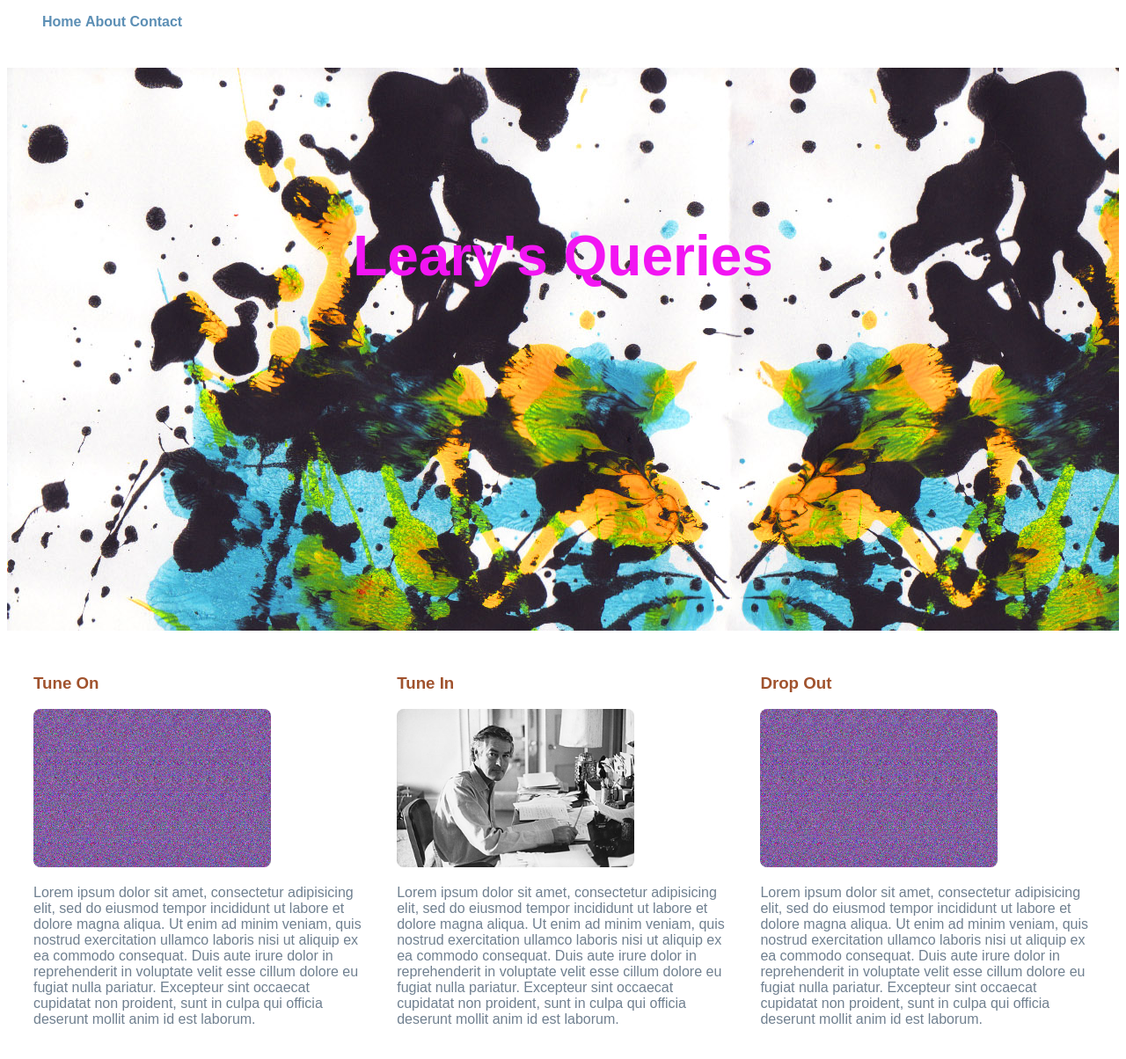
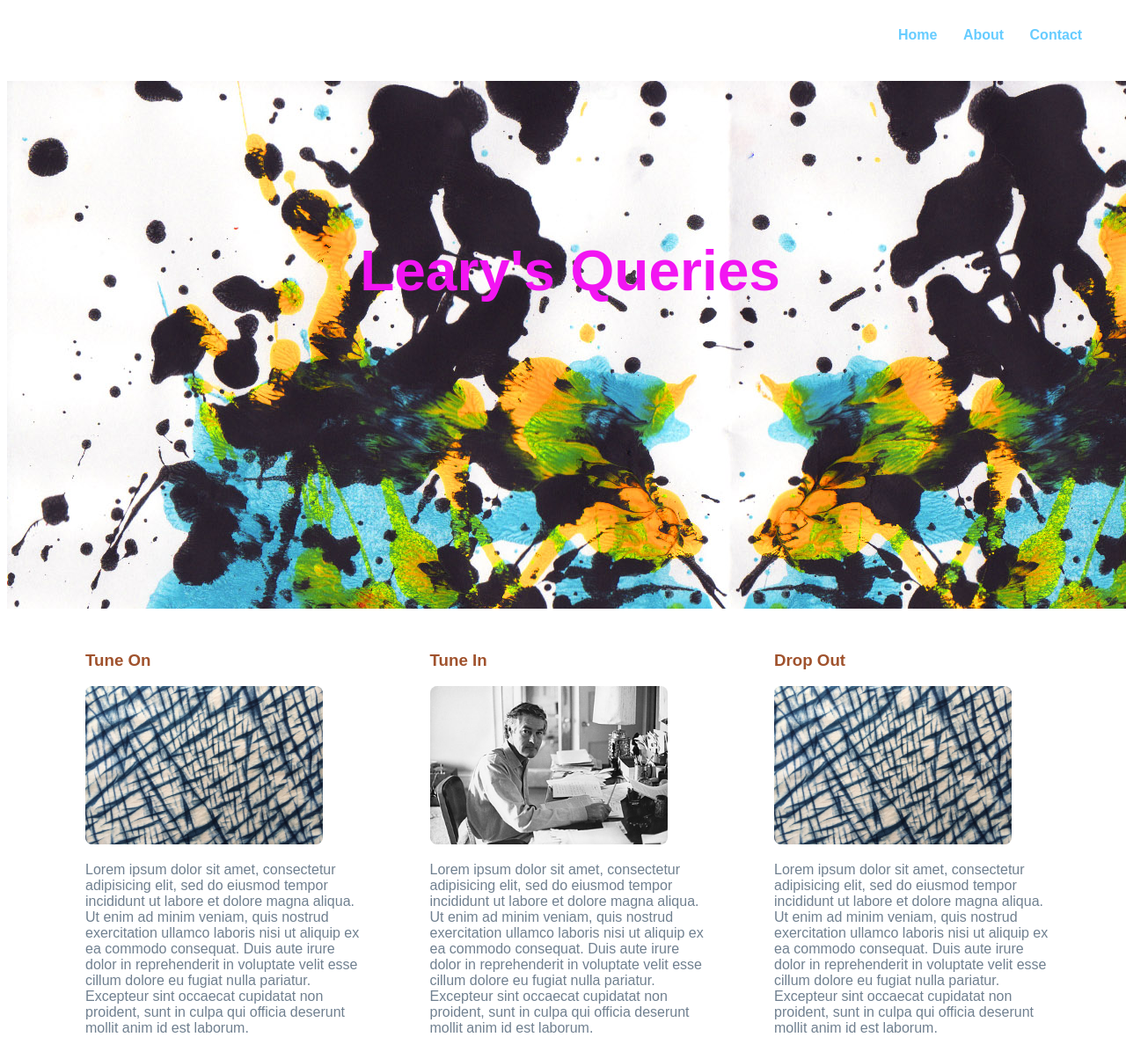
Before and after one commit to Slyncorey34/Leary-s-Queries, a plain HTML site: page index.html in a window 1280 px wide. Shown: the whole page at 88% size. Drawn offline with Linux system fonts and the light colour scheme.

Commit message:
Shift navbar right

```diff
--- a/index.html
+++ b/index.html
@@ -6,9 +6,12 @@
 	<link rel="stylesheet" type="text/css" href="style.css">
 	<title>Leary's Queries</title>
 </head>
-	<nav class="navbar navbar-fixed-top">
+	<div class="mq-sm">
+			<h1>Leary's Queries</h1>
+		</div>
+	<nav class="navbar">
 		<div class="container">
-			<ul class="nav navbar navbar-right">
+			<ul class="nav-links">
 			<li><a href="#">Home</a></li>
 			<li><a href="#">About</a></li>
 			<li><a href="#">Contact</a></li>
@@ -16,7 +19,7 @@
 		</div>
 	</nav>
 	<body>
-		<!-- Jumbtron of inkblot in navy with some yellow or mint text -->
+
 		<div class="jumbotron">
 			<h1>Leary's Queries</h1>
 		</div>
@@ -24,7 +27,7 @@
 		<div class="container-col">
 			<div class="col-md-4">
 				<h3>Tune On</h3>
-				<img src="magiceye.jpg" height="180px" width="270px">
+				<img src="shibori.jpg" height="180px" width="270px">
 				<p>Lorem ipsum dolor sit amet, consectetur adipisicing elit, sed do eiusmod
 				tempor incididunt ut labore et dolore magna aliqua. Ut enim ad minim veniam,
 				quis nostrud exercitation ullamco laboris nisi ut aliquip ex ea commodo
@@ -44,7 +47,7 @@
 			</div>
 			<div class="col-md-4">
 				<h3>Drop Out</h3>
-				<img src="magiceye.jpg" height="180px" width="270px">
+				<img src="shibori.jpg" height="180px" width="270px">
 				<p>Lorem ipsum dolor sit amet, consectetur adipisicing elit, sed do eiusmod
 				tempor incididunt ut labore et dolore magna aliqua. Ut enim ad minim veniam,
 				quis nostrud exercitation ullamco laboris nisi ut aliquip ex ea commodo
--- a/style.css
+++ b/style.css
@@ -1,36 +1,45 @@
-/*looks good at tablet (iPad, Galaxy, etc)*/
+/*Default size: big*/
+/*@media all and (max-width: 1400px) and (min-width: 1201px){*/
 	body {
 		font-family: Arial;
 
 	}
+	.mq-sm {
+		display: none;
+	}
 	.jumbotron {
 		background-image: url("inkblotblue.jpg");
-	/*background-position: center;*/
-	height: 80vh;
+		height: 75vh;
 		color: #f215f2;
 		text-align: center;
-	width: 100%;
+		width: 100vw;
 	}
 	.jumbotron h1 {
 		font-size: 400%;
 		padding-top: 14%;
 	}
+	.nav-links {
+		margin-left: 75%;
+	}
 	.navbar a {
 		text-decoration: none;
-	color: #5C8FB5;
+		color: #66CCFF;
 		font-weight: bold;
 	}
-.navbar li{
+	.navbar li {
 		list-style-type: none;
 		display: inline-block;
+		margin-left: 25px;
+		padding-top: 15px;
 	}
 	.container-col {
-	padding: 10px;
+		padding: 9px;
 	}
 	.col-md-4 {
 		color: slategrey;
-	margin: 20px;
-	width: 30%;
+		margin-left: 80px;
+		padding-top: 20px;
+		width: 25%;
 		float: left;
 	}
 	.col-md-4 img{
@@ -39,13 +48,31 @@ body {
 	.col-md-4 h3 {
 		color: sienna;
 	}
+/*}*/
+/*Laptops, medium screens*/
+/*@media all and (max-width: 1000px ) and (min-width: 769px) {*/
+/*	.jumbotron {
+		height: 30vh;
+		background-position: center;
+	}
+	.jumbotron h1 {
+		padding: 20px;
+	}*/
 
-
+	/*.container-col {*/
+		/*padding: 3%;*/
+	/*}
+	.col-md-4 {
+		color: slategrey;
+		margin-left: 5%;
+		padding: 35px;
+		width: 18%;*/
+	/*}*/
 
 /*Tablets*/
-@media all and (max-width: 768px) {
+/*@media all and (max-width:768px) and (min-width: 481px){*/
 
-	.jumbotron {
+/*	.jumbotron {
 		height: 10vh;
 		background-position: center;
 	}
@@ -54,10 +81,7 @@ body {
 		padding: 0;
 
 	}
-	.navbar li{
 
-
-	}
 	.navbar a{
 		float: right;
 
@@ -72,11 +96,40 @@ body {
 	}
 	.col-md-4 img{
 		border-radius: 0px;
+	}*/
+/*}*/
+
+/*(iPhone, Android, etc.)*/
+/*@media all and (max-width: 480px) and (min-width: 320px) {*/
+/*	.jumbotron {
+		display: none;
+	}
+	.mq-sm {
+		display: inline;
+
+	}
+	.mq-sm h1 {
+		text-align: left;
+		color: #f215f2;
+		font-size: 100%;
 	}
 
+	.navbar ul{
+		float: right;
+		position: fixed;
+		word-spacing: 10px;
 	}
 
-/*(iPhone, Android, etc.)*/
-@media all and (max-width: 480px) {
+	.container-col {
+		/*width: 100%;*/
+	/*}
+	.col-md-4 {
+		color: slategrey;
+		margin-left: 5%;
+		width: 20%;
+	}
+	.col-md-4 img{
+		display: none;
+	}*/
 
-}
+/*}*/
```
Also changed, not shown: shibori.jpg (added). Lines whose indentation alone changed are shown as unchanged.
